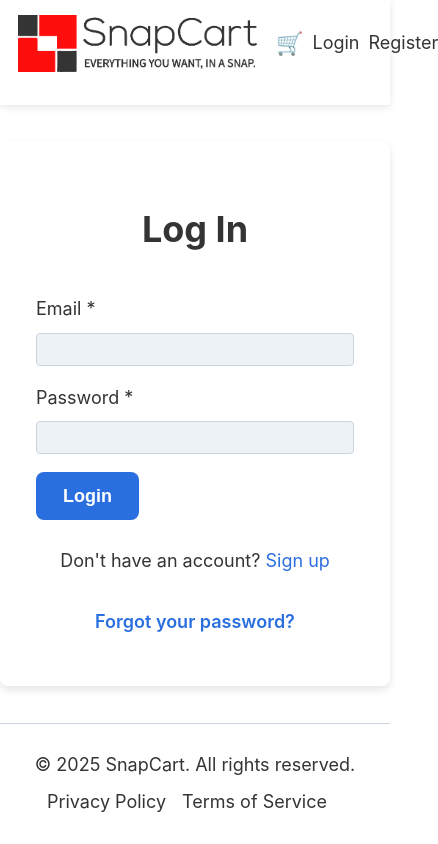
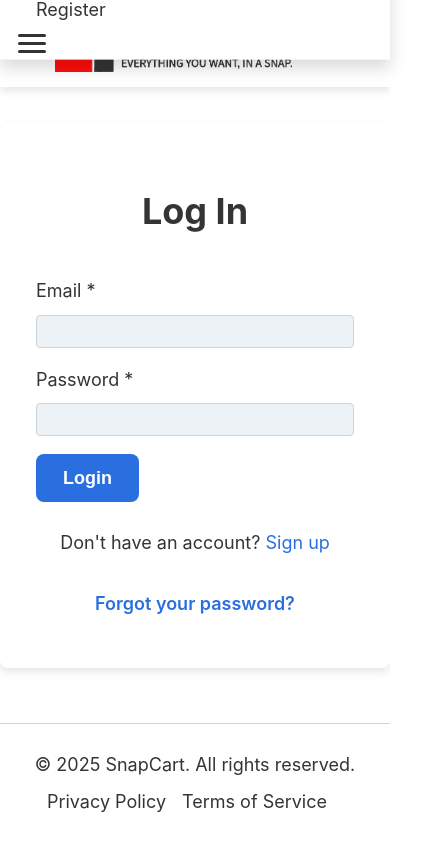
Before and after one commit to Andreas-White/go_ecommerce, a Next.js app in the folder web/: page /login in a window 390 px wide. Shown: the whole page, 438 px wide, since content can reach past the window. Built offline with nearby package versions, Linux system fonts and the light colour scheme; no server answers.

Commit message:
UI enhancment for Header & Navigation

```diff
--- a/web/src/components/layout/Header.css
+++ b/web/src/components/layout/Header.css
@@ -1,8 +1,9 @@
 .header {
-  box-shadow: 0 2px 8px var(--shadow-color);
+  box-shadow: var(--shadow-md);
   position: sticky;
   top: 0;
   z-index: 100;
+  background: var(--background-color);
 }
 
 .header-nav {
@@ -35,29 +36,140 @@
   justify-content: flex-end;
 }
 
+.header-right a {
+  position: relative;
+  color: var(--text-color);
+  text-decoration: none;
+  padding: 0.5rem 1rem;
+  transition: color var(--transition-base);
+  border-radius: 6px;
+}
+
+.header-right a:hover,
+.header-right a.active {
+  color: var(--primary-color);
+  background: rgba(42, 111, 223, 0.08);
+}
+
+.header-right a.active::after {
+  content: '';
+  position: absolute;
+  bottom: 2px;
+  left: 1rem;
+  right: 1rem;
+  height: 2px;
+  background: var(--primary-color);
+  border-radius: 1px;
+}
+
+.header-logo {
+  position: relative;
+  width: 240px;
+  height: 80px;
+  transition: transform var(--transition-base), filter var(--transition-base);
+  cursor: pointer;
+}
+
+.header-logo:hover {
+  transform: scale(1.05);
+  filter: drop-shadow(0 4px 8px var(--shadow-color));
+}
+
+.header-logo img {
+  position: absolute;
+  top: 0;
+  left: 0;
+  width: 100%;
+  height: 100%;
+}
+
+.logo-dark {
+  display: block;
+}
+
+.logo-light {
+  display: none;
+}
+
+@media (prefers-color-scheme: dark) {
+  .logo-dark {
+    display: none;
+  }
+  .logo-light {
+    display: block;
+  }
+}
+
+html.dark .logo-dark {
+  display: none;
+}
+
+html.dark .logo-light {
+  display: block;
+}
+
+@media (prefers-color-scheme: light) {
+  .logo-light {
+    display: none;
+  }
+}
+
+html.dark .logo-dark {
+  display: none;
+}
+
+html.dark .logo-light {
+  display: block;
+}
+
 .header-cart {
   position: relative;
+  display: flex;
+  align-items: center;
+  justify-content: center;
+  width: 44px;
+  height: 44px;
+  border-radius: 8px;
+  transition: background var(--transition-base);
+}
+
+.header-cart:hover {
+  background: rgba(42, 111, 223, 0.08);
 }
 
 .header-cart-icon {
   font-size: 22px;
-  color: var(--primary-color);
 }
 
 .header-cart-badge {
   position: absolute;
-  top: -6px;
-  right: -10px;
+  top: 2px;
+  right: 2px;
   background: var(--primary-color);
   color: #fff;
   border-radius: 50%;
-  font-size: 12px;
-  padding: 2px 6px;
+  font-size: 11px;
+  min-width: 18px;
+  height: 18px;
+  display: flex;
+  align-items: center;
+  justify-content: center;
   font-weight: 700;
+  padding: 0 4px;
+}
+
+@keyframes pulse {
+  0%, 100% { transform: scale(1); }
+  50% { transform: scale(1.3); }
+}
+
+.header-cart-badge.pulsing {
+  animation: pulse 0.3s ease-out;
 }
 
 .header-loading {
   color: var(--text-color);
+  font-size: 14px;
 }
 
 .header-logout-btn {
@@ -80,30 +192,137 @@
   transform: translateY(-1px);
 }
 
+/* Hamburger Menu */
+.hamburger-btn {
+  display: none;
+  flex-direction: column;
+  justify-content: space-around;
+  width: 28px;
+  height: 24px;
+  background: transparent;
+  border: none;
+  cursor: pointer;
+  padding: 0;
+  z-index: 101;
+}
+
+.hamburger-btn .bar {
+  width: 100%;
+  height: 3px;
+  background: var(--text-color);
+  border-radius: 2px;
+  transition: all 0.3s ease;
+  transform-origin: center;
+}
+
+.hamburger-btn.open .bar:nth-child(1) {
+  transform: rotate(45deg) translate(5px, 6px);
+}
+
+.hamburger-btn.open .bar:nth-child(2) {
+  opacity: 0;
+}
+
+.hamburger-btn.open .bar:nth-child(3) {
+  transform: rotate(-45deg) translate(5px, -6px);
+}
+
+/* Mobile Menu Overlay */
+.mobile-menu-overlay {
+  display: none;
+  position: fixed;
+  top: 60px;
+  left: 0;
+  right: 0;
+  bottom: 0;
+  background: rgba(0, 0, 0, 0.5);
+  z-index: 99;
+  opacity: 0;
+  transition: opacity var(--transition-slow);
+}
+
+.mobile-menu-overlay.open {
+  opacity: 1;
+}
+
+.mobile-menu {
+  display: none;
+  position: fixed;
+  top: 60px;
+  left: 0;
+  right: 0;
+  background: var(--background-color);
+  padding: 1rem;
+  box-shadow: var(--shadow-lg);
+  flex-direction: column;
+  gap: 0.5rem;
+  z-index: 100;
+  transform: translateY(-100%);
+  transition: transform var(--transition-slow);
+}
+
+.mobile-menu.open {
+  display: flex;
+  transform: translateY(0);
+}
+
+.mobile-menu a {
+  padding: 1rem;
+  color: var(--text-color);
+  text-decoration: none;
+  border-radius: 8px;
+  transition: background var(--transition-base), color var(--transition-base);
+}
+
+.mobile-menu a:hover,
+.mobile-menu a.active {
+  background: rgba(42, 111, 223, 0.1);
+  color: var(--primary-color);
+}
+
+.mobile-menu .header-cart {
+  width: 100%;
+  justify-content: flex-start;
+  padding-left: 1rem;
+}
+
+.mobile-menu .producer-link {
+  text-align: center;
+}
+
 @media (max-width: 768px) {
   .header-nav {
-    grid-template-columns: 1fr 1fr;
-    grid-template-rows: auto auto;
+    grid-template-columns: 1fr auto 1fr;
+    grid-template-rows: auto;
     padding: 0.2rem 1rem;
   }
 
   .header-left {
-    gap: 1rem;
+    gap: 0.5rem;
   }
 
   .header-center {
+    display: none;
+  }
+
+  .header-right {
+    display: none;
+  }
+
+  .hamburger-btn {
+    display: flex;
+  }
+
+  .mobile-menu-overlay,
+  .mobile-menu {
+    display: flex;
+  }
+
+  .header-center.mobile-visible {
+    display: flex;
     grid-column: 1 / -1;
     order: 3;
     max-width: 100%;
     margin-top: 0.5rem;
   }
-
-  .header-right {
-    gap: 0.5rem;
-  }
-
-  .producer-link {
-    font-size: 0.9rem;
-    padding: 6px 8px;
-  }
 }
--- a/web/src/components/layout/Header.tsx
+++ b/web/src/components/layout/Header.tsx
@@ -2,7 +2,7 @@
 import Link from 'next/link';
 import Image from 'next/image';
 import { usePathname, useRouter } from 'next/navigation';
-import { useState } from 'react';
+import { useState, useEffect, useRef } from 'react';
 import { useAuth } from '../../context/AuthContext';
 import { useCart } from '../../context/CartContext';
 import SearchBar from '../common/SearchBar';
@@ -15,11 +15,16 @@ export default function Header() {
   const pathname = usePathname();
   const router = useRouter();
   const [headerSearchTerm, setHeaderSearchTerm] = useState('');
+  const [mobileMenuOpen, setMobileMenuOpen] = useState(false);
+  const [cartPulsing, setCartPulsing] = useState(false);
+  const prevCartCount = useRef(0);
 
   const cartCount = cartItems.reduce((total, item) => total + item.quantity, 0);
 
   const showSearchBar =
-    pathname === '/' || pathname === '/products' || pathname.startsWith('/product/');
+    pathname === '/' ||
+    pathname === '/products' ||
+    pathname.startsWith('/product/');
 
   const handleSearchSubmit = (term: string) => {
     if (term.trim()) {
@@ -34,16 +39,39 @@ export default function Header() {
     if (typeof window !== 'undefined') {
       localStorage.removeItem('cart_session_id');
     }
+    setMobileMenuOpen(false);
   };
+
+  const isActive = (path: string) => pathname === path;
+
+  useEffect(() => {
+    if (cartCount > prevCartCount.current) {
+      setCartPulsing(true);
+      const timer = setTimeout(() => setCartPulsing(false), 300);
+      return () => clearTimeout(timer);
+    }
+    prevCartCount.current = cartCount;
+  }, [cartCount]);
+
+  const closeMobileMenu = () => setMobileMenuOpen(false);
 
   return (
     <header className="header">
       <nav className="header-nav">
         <div className="header-left">
-          <Link href="/">
+          <button
+            className={`hamburger-btn ${mobileMenuOpen ? 'open' : ''}`}
+            onClick={() => setMobileMenuOpen(!mobileMenuOpen)}
+            aria-label="Toggle menu"
+          >
+            <span className="bar"></span>
+            <span className="bar"></span>
+            <span className="bar"></span>
+          </button>
+          <Link href="/" onClick={closeMobileMenu}>
             <div className="header-logo">
               <Image
-                src="/Logo.png"
+                src="/Logo2.png"
                 alt="SnapCart Logo"
                 width={240}
                 height={80}
@@ -52,7 +80,7 @@ export default function Header() {
                 priority
               />
               <Image
-                src="/Logo2.png"
+                src="/Logo.png"
                 alt="SnapCart Logo"
                 width={240}
                 height={80}
@@ -74,20 +102,37 @@ export default function Header() {
         )}
 
         <div className="header-right">
-          <Link href="/cart" className="header-cart">
+          <Link
+            href="/cart"
+            className={`header-cart ${isActive('/cart') ? 'active' : ''}`}
+          >
             <span className="header-cart-icon">🛒</span>
             {cartCount > 0 && (
-              <span className="header-cart-badge">{cartCount}</span>
+              <span
+                className={`header-cart-badge ${cartPulsing ? 'pulsing' : ''}`}
+              >
+                {cartCount}
+              </span>
             )}
           </Link>
           {loading ? (
             <span className="header-loading">Loading...</span>
           ) : user ? (
             <>
-              <Link href="/profile">{user.first_name}</Link>
+              <Link
+                href="/profile"
+                className={isActive('/profile') ? 'active' : ''}
+              >
+                {user.first_name}
+              </Link>
               {user.is_producer && (
-                <Link href="/producer/dashboard" className="producer-link">
-                  Producer Dashboard
+                <Link
+                  href="/producer/dashboard"
+                  className={`producer-link ${
+                    isActive('/producer/dashboard') ? 'active' : ''
+                  }`}
+                >
+                  Dashboard
                 </Link>
               )}
               <Button
@@ -100,12 +145,102 @@ export default function Header() {
             </>
           ) : (
             <>
-              <Link href="/login">Login</Link>
-              <Link href="/register">Register</Link>
+              <Link
+                href="/login"
+                className={isActive('/login') ? 'active' : ''}
+              >
+                Login
+              </Link>
+              <Link
+                href="/register"
+                className={isActive('/register') ? 'active' : ''}
+              >
+                Register
+              </Link>
             </>
           )}
         </div>
       </nav>
+
+      {/* Mobile Menu */}
+      <div
+        className={`mobile-menu-overlay ${mobileMenuOpen ? 'open' : ''}`}
+        onClick={closeMobileMenu}
+      />
+      <div className={`mobile-menu ${mobileMenuOpen ? 'open' : ''}`}>
+        {showSearchBar && (
+          <SearchBar
+            value={headerSearchTerm}
+            onChange={setHeaderSearchTerm}
+            onSubmit={(term) => {
+              handleSearchSubmit(term);
+              closeMobileMenu();
+            }}
+          />
+        )}
+        {loading ? (
+          <span className="header-loading">Loading...</span>
+        ) : user ? (
+          <>
+            <Link
+              href="/cart"
+              className={isActive('/cart') ? 'active' : ''}
+              onClick={closeMobileMenu}
+            >
+              🛒 Cart {cartCount > 0 && `(${cartCount})`}
+            </Link>
+            <Link
+              href="/profile"
+              className={isActive('/profile') ? 'active' : ''}
+              onClick={closeMobileMenu}
+            >
+              {user.first_name}
+            </Link>
+            {user.is_producer && (
+              <Link
+                href="/producer/dashboard"
+                className={`producer-link ${
+                  isActive('/producer/dashboard') ? 'active' : ''
+                }`}
+                onClick={closeMobileMenu}
+              >
+                Producer Dashboard
+              </Link>
+            )}
+            <Button
+              variant="primary"
+              className="header-logout-btn"
+              onClick={handleLogout}
+            >
+              Logout
+            </Button>
+          </>
+        ) : (
+          <>
+            <Link
+              href="/cart"
+              className={isActive('/cart') ? 'active' : ''}
+              onClick={closeMobileMenu}
+            >
+              🛒 Cart {cartCount > 0 && `(${cartCount})`}
+            </Link>
+            <Link
+              href="/login"
+              className={isActive('/login') ? 'active' : ''}
+              onClick={closeMobileMenu}
+            >
+              Login
+            </Link>
+            <Link
+              href="/register"
+              className={isActive('/register') ? 'active' : ''}
+              onClick={closeMobileMenu}
+            >
+              Register
+            </Link>
+          </>
+        )}
+      </div>
     </header>
   );
 }
--- a/web/src/components/products/ProductGrid.css
+++ b/web/src/components/products/ProductGrid.css
@@ -208,6 +208,7 @@
   border-radius: 8px;
   font-weight: 500;
   transition: all var(--transition-fast);
+  margin-left: auto;
 }
 
 .product-add-btn:hover {
```
